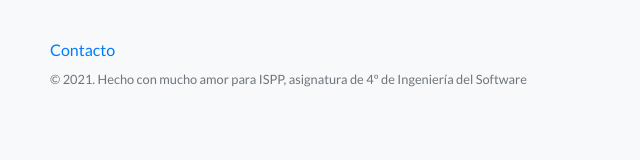
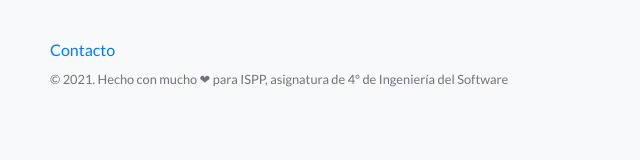
Before and after one commit to youRoom-ISPP/landing-page, a website: page index.html in a window 1280 px wide. Shown: the part 3531-3691 px from the top of the page, 35-675 px from the left. Drawn offline with Linux system fonts and the light colour scheme.

Commit message:
Make with love

```diff
--- a/index.html
+++ b/index.html
@@ -175,7 +175,7 @@
               <a href="#">Política de privacidad</a>
             </li>-->
           </ul>
-          <p class="text-muted small mb-4 mb-lg-0">&copy; 2021. Hecho con mucho amor para ISPP, asignatura de 4º de Ingeniería del Software</p>
+          <p class="text-muted small mb-4 mb-lg-0">&copy; 2021. Hecho con mucho ❤ para ISPP, asignatura de 4º de Ingeniería del Software</p>
         </div>
         <div class="col-lg-6 h-100 text-center text-lg-right my-auto">
           <!--<ul class="list-inline mb-0">
```
